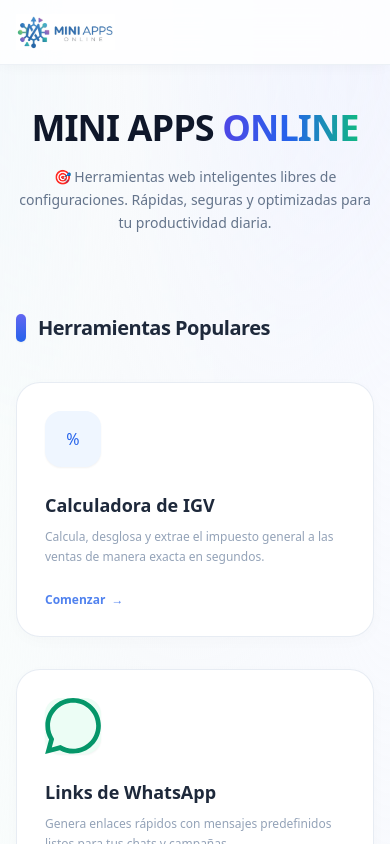
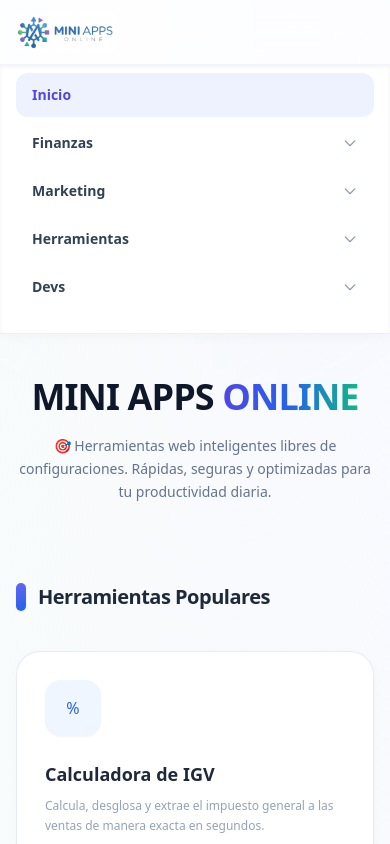
Before and after one commit to JORDYROJAS93/mini-apps-online, an Angular app: page / in a window 390 px wide. Both pictures are taken after a click on the button 366 px from the left and 32 px from the top of the page. Shown: the top 844 px of the page. Built offline with nearby package versions, Linux system fonts and the light colour scheme.

Commit message:
Cambios en la pantala de inicio

```diff
--- a/src/app/shared/components/navbar/navbar.css
+++ b/src/app/shared/components/navbar/navbar.css
@@ -63,3 +63,29 @@
 .mobile-menu-btn {
   @apply inline-flex items-center justify-center p-2 rounded-xl text-slate-500 hover:text-indigo-600 hover:bg-indigo-50 transition focus:outline-none;
 }
+
+/* --- ESTILOS ADICIONALES PARA MÓVIL --- */
+.mobile-menu-panel {
+  @apply md:hidden bg-white border-t border-slate-100 shadow-inner max-h-[calc(100vh-4rem)] overflow-y-auto;
+}
+.mobile-menu-wrapper {
+  @apply px-4 pt-2 pb-6 space-y-1;
+}
+.mobile-nav-btn {
+  @apply block text-sm font-bold text-slate-700 px-4 py-3 rounded-xl hover:bg-slate-50 transition;
+}
+.active-mobile-link {
+  @apply text-indigo-600 bg-indigo-50 font-bold !important;
+}
+.mobile-dropdown-trigger {
+  @apply flex items-center justify-between w-full text-sm font-bold text-slate-700 px-4 py-3 rounded-xl hover:bg-slate-50 transition text-left;
+}
+.mobile-arrow {
+  @apply w-4 h-4 text-slate-400 transition-transform duration-200;
+}
+.mobile-sub-menu {
+  @apply pl-6 pr-2 py-1 bg-slate-50/50 rounded-xl mt-1 space-y-1;
+}
+.mobile-sub-link {
+  @apply block text-xs font-semibold text-slate-600 px-4 py-2.5 rounded-xl hover:bg-slate-50 hover:text-slate-900 transition;
+}
--- a/src/app/shared/components/navbar/navbar.html
+++ b/src/app/shared/components/navbar/navbar.html
@@ -77,4 +77,73 @@
 
     </div>
   </div>
+
+  @if (menuAbierto) {
+    <div class="mobile-menu-panel">
+      <div class="mobile-menu-wrapper">
+
+        <a routerLink="/" (click)="cerrarMenu()" routerLinkActive="active-mobile-link" [routerLinkActiveOptions]="{exact: true}" class="mobile-nav-btn">
+          Inicio
+        </a>
+
+        <div>
+          <button (click)="toggleCategoria('finanzas')" class="mobile-dropdown-trigger" [class.text-blue-600]="categoriaActiva === 'finanzas'">
+            <span>Finanzas</span>
+            <svg class="mobile-arrow" [class.rotate-180]="categoriaActiva === 'finanzas'" fill="none" stroke="currentColor" viewBox="0 0 24 24"><path stroke-linecap="round" stroke-linejoin="round" stroke-width="2" d="M19 9l-7 7-7-7"></path></svg>
+          </button>
+          @if (categoriaActiva === 'finanzas') {
+            <div class="mobile-sub-menu">
+              <a routerLink="/igv" (click)="cerrarMenu()" routerLinkActive="active-sub" class="mobile-sub-link">Calculadora de IGV</a>
+              <a routerLink="/honorarios" (click)="cerrarMenu()" routerLinkActive="active-sub" class="mobile-sub-link">Recibo por Honorarios</a>
+              <a routerLink="/conversor-monedas" (click)="cerrarMenu()" routerLinkActive="active-sub" class="mobile-sub-link">💵 Conversor de Monedas</a>
+              <a routerLink="/loan-calculator" (click)="cerrarMenu()" routerLinkActive="active-sub" class="mobile-sub-link">📉 Calc. de Préstamos</a>
+            </div>
+          }
+        </div>
+
+        <div>
+          <button (click)="toggleCategoria('marketing')" class="mobile-dropdown-trigger" [class.text-emerald-600]="categoriaActiva === 'marketing'">
+            <span>Marketing</span>
+            <svg class="mobile-arrow" [class.rotate-180]="categoriaActiva === 'marketing'" fill="none" stroke="currentColor" viewBox="0 0 24 24"><path stroke-linecap="round" stroke-linejoin="round" stroke-width="2" d="M19 9l-7 7-7-7"></path></svg>
+          </button>
+          @if (categoriaActiva === 'marketing') {
+            <div class="mobile-sub-menu">
+              <a routerLink="/qr-generator" (click)="cerrarMenu()" routerLinkActive="active-sub" class="mobile-sub-link">Generador QR</a>
+              <a routerLink="/whatsapp-link" (click)="cerrarMenu()" routerLinkActive="active-sub" class="mobile-sub-link">Enlaces de WhatsApp</a>
+            </div>
+          }
+        </div>
+
+        <div>
+          <button (click)="toggleCategoria('herramientas')" class="mobile-dropdown-trigger" [class.text-purple-600]="categoriaActiva === 'herramientas'">
+            <span>Herramientas</span>
+            <svg class="mobile-arrow" [class.rotate-180]="categoriaActiva === 'herramientas'" fill="none" stroke="currentColor" viewBox="0 0 24 24"><path stroke-linecap="round" stroke-linejoin="round" stroke-width="2" d="M19 9l-7 7-7-7"></path></svg>
+          </button>
+          @if (categoriaActiva === 'herramientas') {
+            <div class="mobile-sub-menu">
+              <a routerLink="/word-a-html" (click)="cerrarMenu()" routerLinkActive="active-sub" class="mobile-sub-link">Convertidor Word a HTML</a>
+              <a routerLink="/counter-text" (click)="cerrarMenu()" routerLinkActive="active-sub" class="mobile-sub-link">Contador de Caracteres</a>
+              <a routerLink="/password-gen" (click)="cerrarMenu()" routerLinkActive="active-sub" class="mobile-sub-link">Generador de Contraseñas</a>
+              <a routerLink="/conversor-unidades" (click)="cerrarMenu()" routerLinkActive="active-sub" class="mobile-sub-link">📏 Conversor de Unidades</a>
+            </div>
+          }
+        </div>
+
+        <div>
+          <button (click)="toggleCategoria('devs')" class="mobile-dropdown-trigger" [class.text-orange-600]="categoriaActiva === 'devs'">
+            <span>Devs</span>
+            <svg class="mobile-arrow" [class.rotate-180]="categoriaActiva === 'devs'" fill="none" stroke="currentColor" viewBox="0 0 24 24"><path stroke-linecap="round" stroke-linejoin="round" stroke-width="2" d="M19 9l-7 7-7-7"></path></svg>
+          </button>
+          @if (categoriaActiva === 'devs') {
+            <div class="mobile-sub-menu">
+              <a routerLink="/json-formatter" (click)="cerrarMenu()" routerLinkActive="active-sub" class="mobile-sub-link">📦 Formateador JSON</a>
+              <a routerLink="/code-minimizer" (click)="cerrarMenu()" routerLinkActive="active-sub" class="mobile-sub-link">⚡ Minificador CSS/JS</a>
+              <a routerLink="/color-extractor" (click)="cerrarMenu()" routerLinkActive="active-sub" class="mobile-sub-link">🎨 Extractor de Colores</a>
+            </div>
+          }
+        </div>
+
+      </div>
+    </div>
+  }
 </nav>
```
